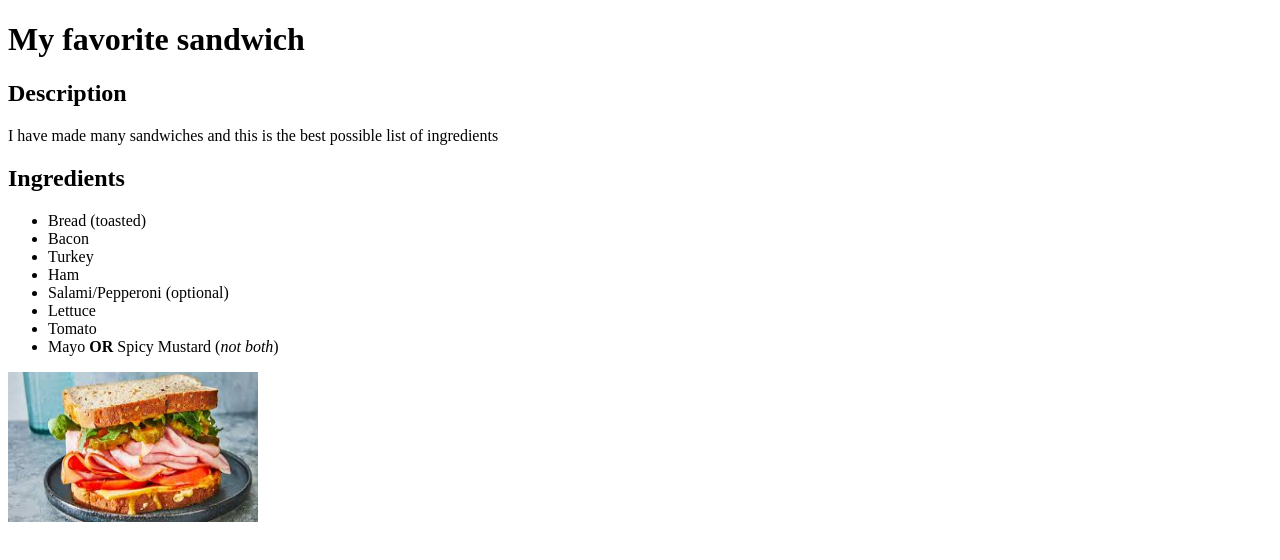
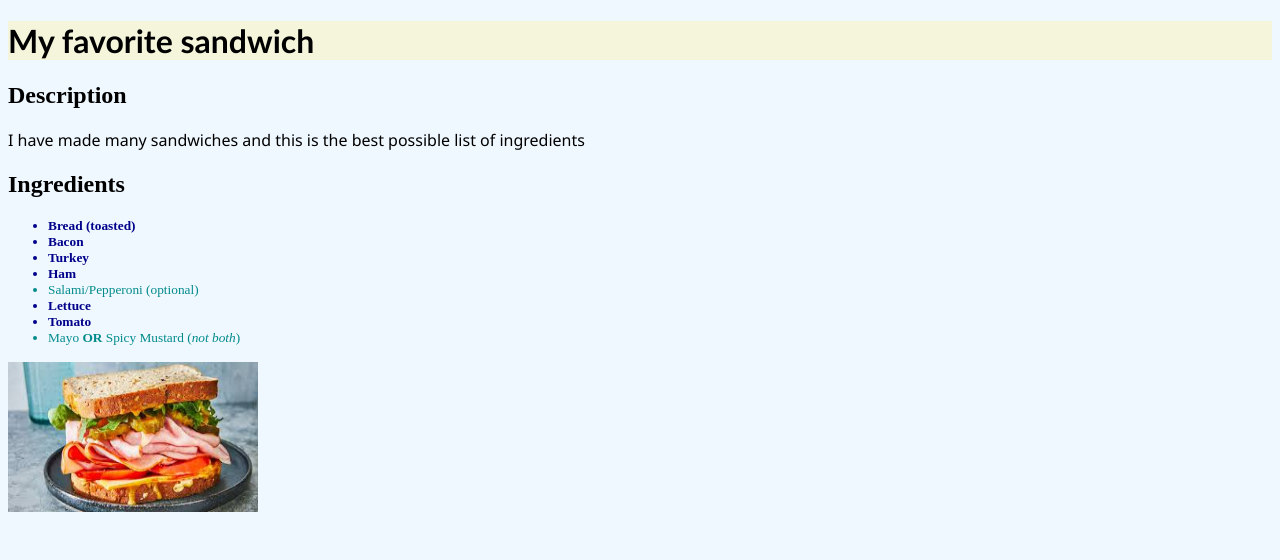
Before and after one commit to t-ashcraft/odin-recipes, a plain HTML site: page recipes/sandwich.html in a window 1280 px wide. Drawn offline with Linux system fonts and the light colour scheme.

Commit message:
Add style.css

```diff
--- a/recipes/sandwich.html
+++ b/recipes/sandwich.html
@@ -4,6 +4,7 @@
     <meta charset="UTF-8">
     <meta name="viewport" content="width=device-width, initial-scale=1.0">
     <title>Sandwich</title>
+    <link rel="stylesheet" href="../style.css">
 </head>
 <body>
     <h1>My favorite sandwich</h1>
@@ -15,10 +16,10 @@
         <li>Bacon</li>
         <li>Turkey</li>
         <li>Ham</li>
-        <li>Salami/Pepperoni (optional)</li>
+        <li class="optional">Salami/Pepperoni (optional)</li>
         <li>Lettuce</li>
         <li>Tomato</li>
-        <li>Mayo <b>OR</b> Spicy Mustard (<i>not both</i>)</li>
+        <li class="optional">Mayo <b>OR</b> Spicy Mustard (<i>not both</i>)</li>
     </ul>
     <img src="sandwich.jpg" alt="A picture of a sandwich" width="250" height="150">
 </body>
--- /dev/null
+++ b/style.css
@@ -0,0 +1,20 @@
+* {
+    background-color: aliceblue;
+}
+h1 {
+    background-color: beige;
+    color: black;
+    font-family:'Trebuchet MS', 'Lucida Sans Unicode', 'Lucida Grande', 'Lucida Sans', Arial, sans-serif
+}
+p {
+    font-family: 'Segoe UI', Tahoma, Geneva, Verdana, sans-serif;
+}
+li {
+    font-size: smaller;
+    color: darkblue;
+    font-weight: bold;
+}
+.optional {
+    font-weight: lighter;
+    color:darkcyan
+}
```
Also changed, not shown: index.html (+1 -0 lines).
